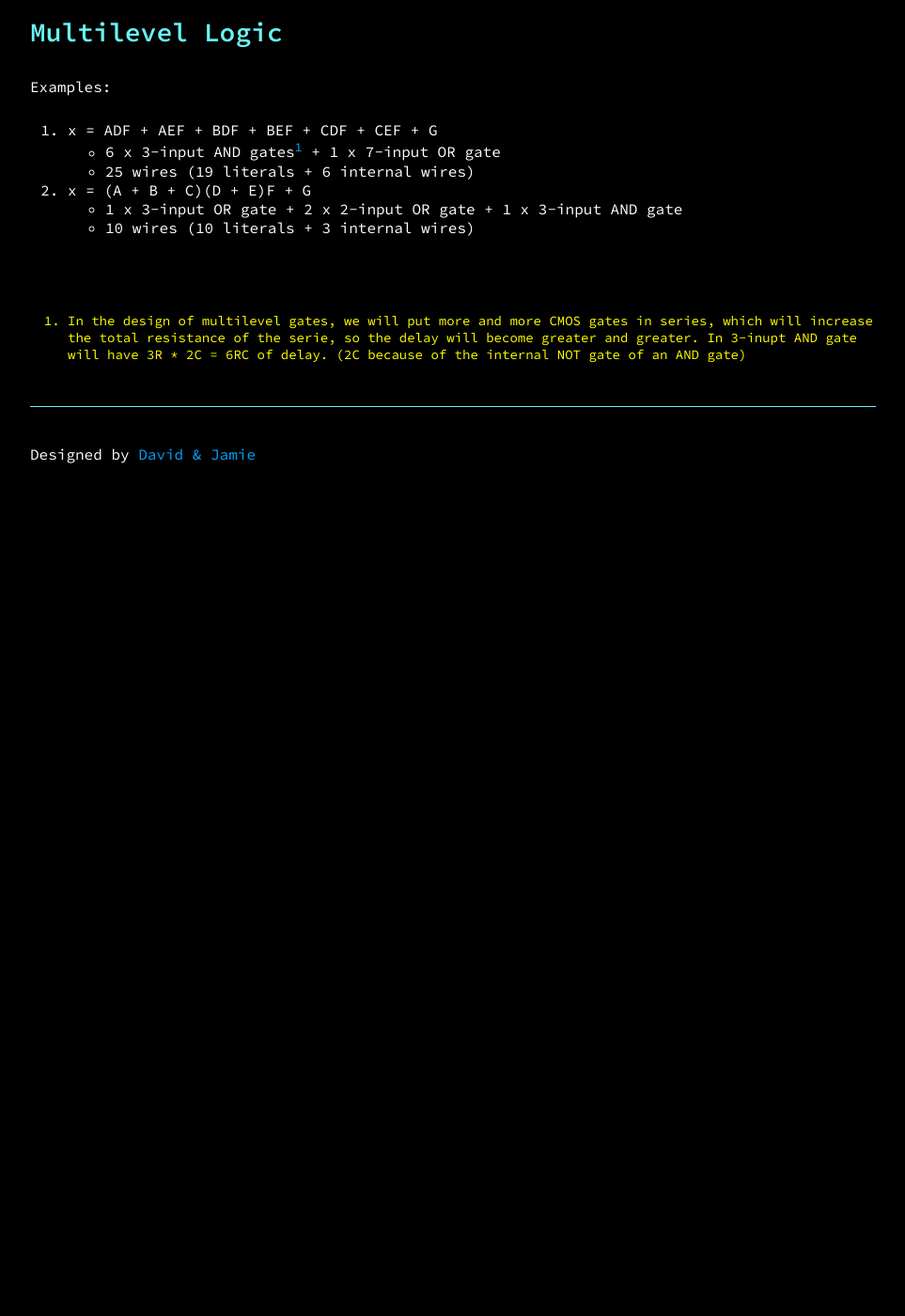
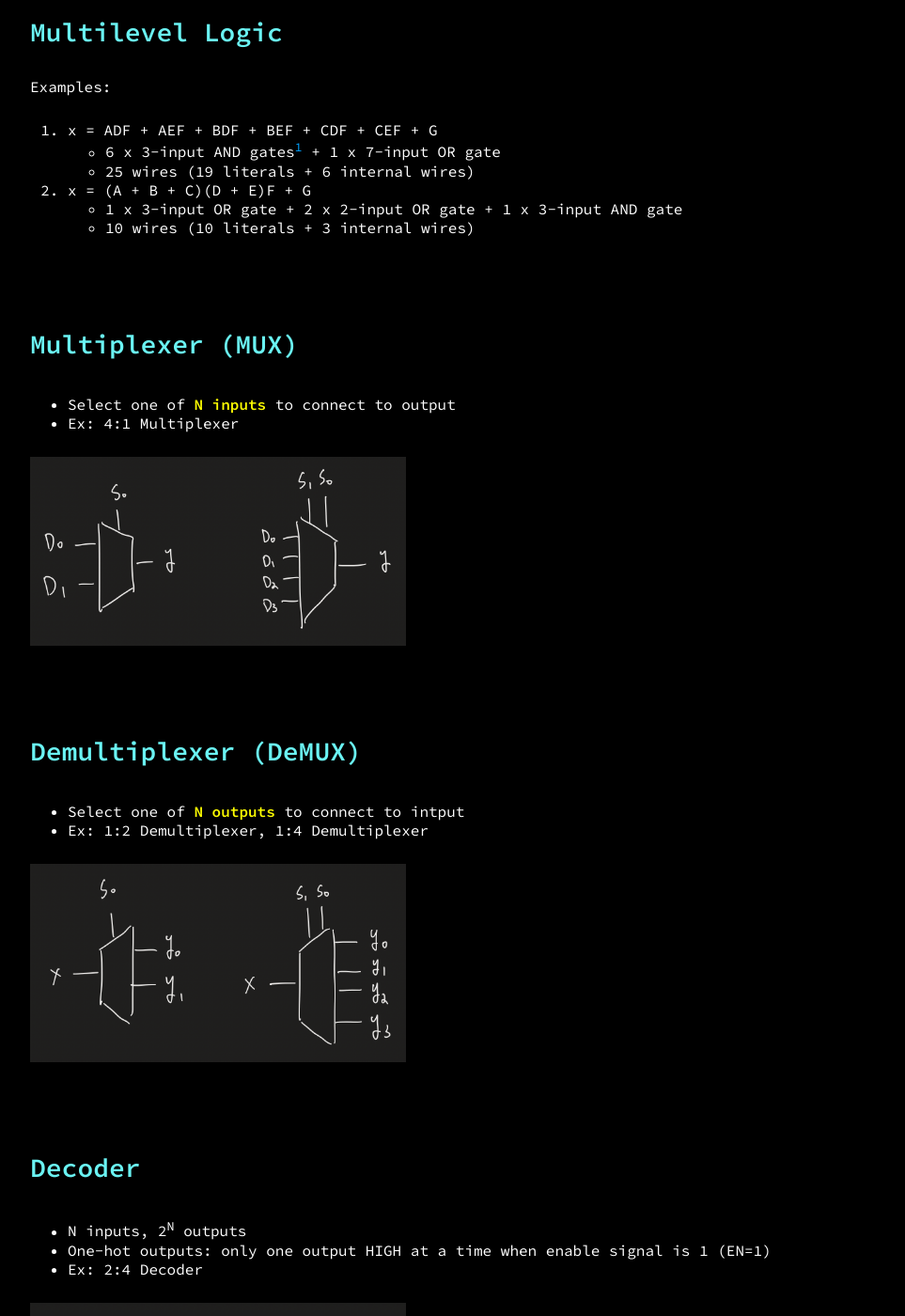
Before and after one commit to davidtso1219/davidtso1219.github.io, a Jekyll site: the page built from notes/winter_2022/cse_140/week_3.md, in a window 1280 px wide and 1400 px high, scrolled down 3551 px. Shown: the whole window at 94% size, without its empty margins (158-1121 px from the left). Built offline with Jekyll 4.4.1, drawn with Linux system fonts in a browser that asks for light colours; some web fonts are replaced; before the commit the page ends 4084 px from its top, so only the background shows below that; some of the changed text lies outside the part shown.

Commit message:
Finished Notes for Week 3 for CSE 140

```diff
--- a/notes/winter_2022/cse_140/week_3.md
+++ b/notes/winter_2022/cse_140/week_3.md
@@ -73,3 +73,52 @@
     - 10 wires (10 literals + 3 internal wires)
 
 [^1]: In the design of multilevel gates, we will put more and more CMOS gates in series, which will increase the total resistance of the serie, so the delay will become greater and greater. In 3-inupt AND gate will have 3R * 2C = 6RC of delay. (2C because of the internal NOT gate of an AND gate)
+
+## Multiplexer (MUX)
+
+- Select one of **N inputs** to connect to output
+- Ex: 4:1 Multiplexer
+
+![image](/assets/images/cse_140/week_3/mux.png)
+
+## Demultiplexer (DeMUX)
+
+- Select one of **N outputs** to connect to intput
+- Ex: 1:2 Demultiplexer, 1:4 Demultiplexer
+
+![image](/assets/images/cse_140/week_3/demux.png)
+
+## Decoder
+
+- N inputs, 2<sup>N</sup> outputs
+- One-hot outputs: only one output HIGH at a time when enable signal is 1 (EN=1)
+- Ex: 2:4 Decoder
+
+![image](/assets/images/cse_140/week_3/decoder.png)
+
+## 2's Complement
+
+- If N is a positive number, then negative of N is bit-wise complement plus 1.
+- Ex:
+    1. 7 = b'0111 -> 1000 + 1 = 1001 = -7
+    2. -7 = b'1001 -> 0110 + 1 = 0111 = 7
+
+## Subtractor
+
+![image](/assets/images/cse_140/week_3/subtractor.png)
+
+## Comparator: Equality
+
+![image](/assets/images/cse_140/week_3/equality.png)
+
+## Comparator: Inequality
+
+![image](/assets/images/cse_140/week_3/inequality.png)
+
+## Shifter
+
+![image](/assets/images/cse_140/week_3/shifter.png)
+
+## ALU
+
+- Combinations of different components with a selector at the end to select operations to perform
```
Also changed, not shown: assets/images/cse_140/week_3/decoder.png (added), assets/images/cse_140/week_3/demux.png (added), assets/images/cse_140/week_3/encoder.png (added), assets/images/cse_140/week_3/equality.png (added), assets/images/cse_140/week_3/inequality.png (added), assets/images/cse_140/week_3/mux.png (added), assets/images/cse_140/week_3/shifter.png (added), assets/images/cse_140/week_3/subtractor.png (added), assets/images/cse_140/week_3/tree_of_decoder.png (added).
